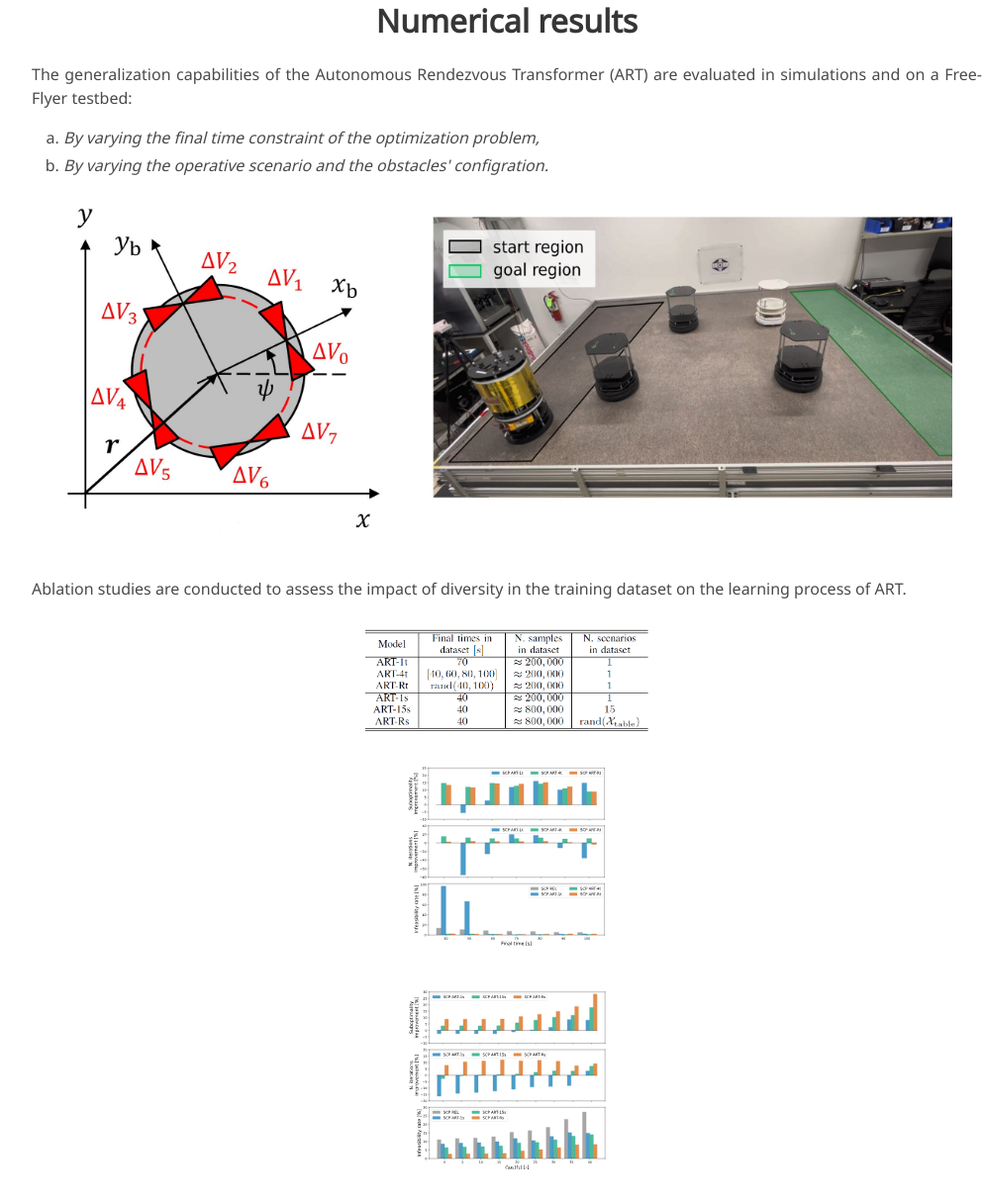
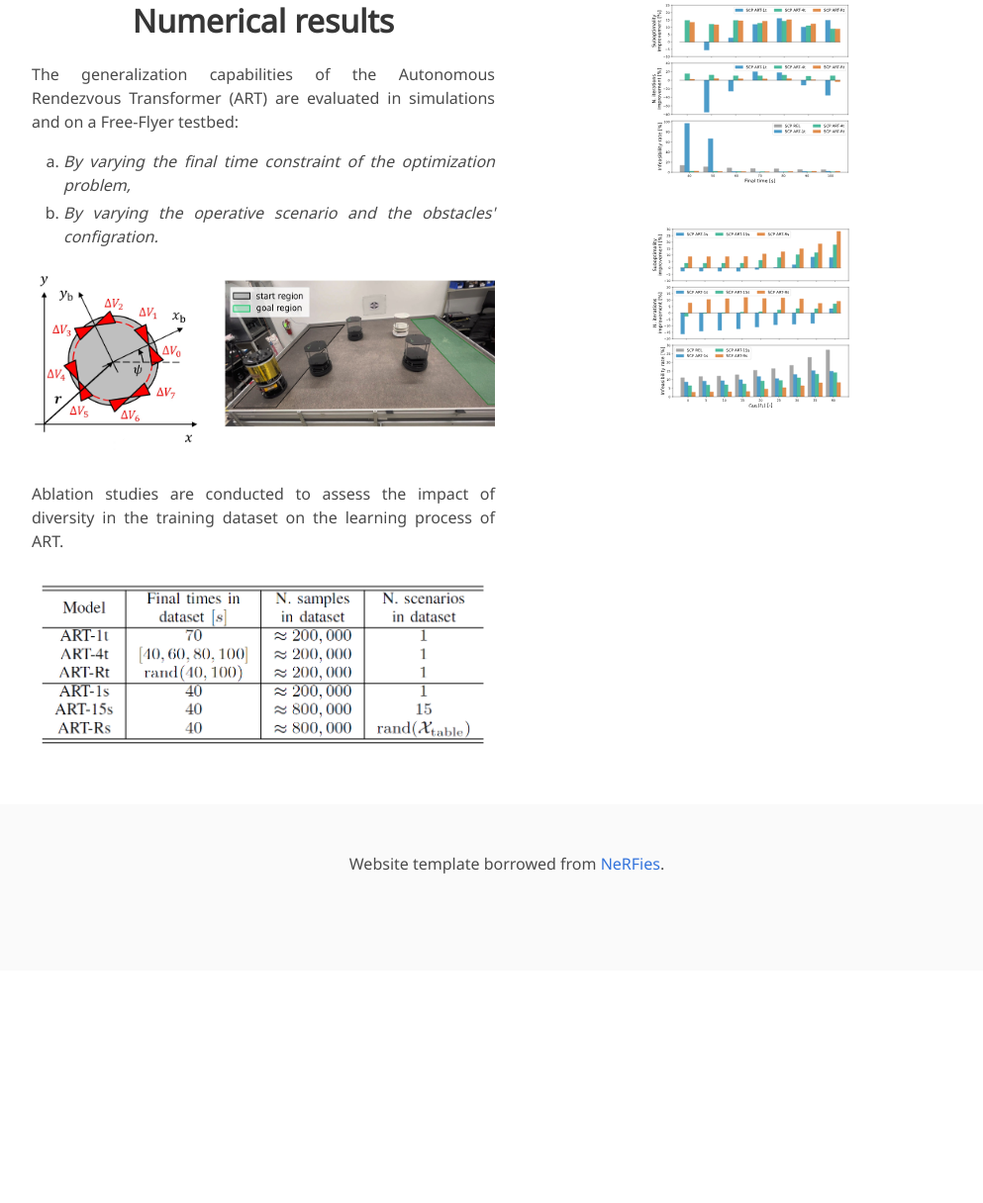
Before and after one commit to acc25art/acc25art.github.io, a plain HTML site: page index.html in a window 1280 px wide. Shown: the part 1198-2414 px from the top of the page at 99% size, without its empty margins (128-1121 px from the left). After the commit the page ends 2179 px from the top, so only its background shows below. Drawn offline with nearby package versions, Linux system fonts and the light colour scheme; some icons are missing; a web font is replaced by a local one.

Commit message:
Results with two columns

```diff
--- a/index.html
+++ b/index.html
@@ -300,7 +300,7 @@
 
         <div class="content has-text-centered">
           <img src="./static/images/freeflyer_and_testbed2_website.jpeg"
-          height="300px" width="900px"/>
+          height="200px" width="600px"/>
         </div>
 
         <div class="content has-text-justified">
@@ -311,10 +311,10 @@
 
         <div class="content has-text-centered">
           <img src="./static/images/ablation_studies_table.png"
-          height="100px" width="300px"/>
+          height="200px" width="600px"/>
+        </div>
       </div>
 
-        <div class="columns is-centered">
       <div class="column">
         <div class="content">
           <img src="./static/images/final_time_diversity.svg"
@@ -326,8 +326,8 @@
           height="300px" width="200px"/>
         </div>
       </div>
-        </div>
 
+      <div class="column is-full-width">
         <!--<div class="content has-text-justified">
           <p>
             In the closed-loop setting, the fine-tuning process enables FT-TTO to effectively boost MPC performance, providing a long-horizon guidance to short-horizon planning problems.
```
Lines whose indentation alone changed are shown as unchanged.
